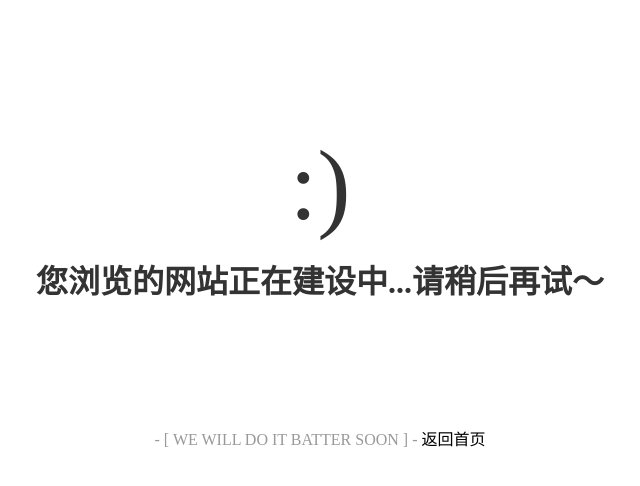
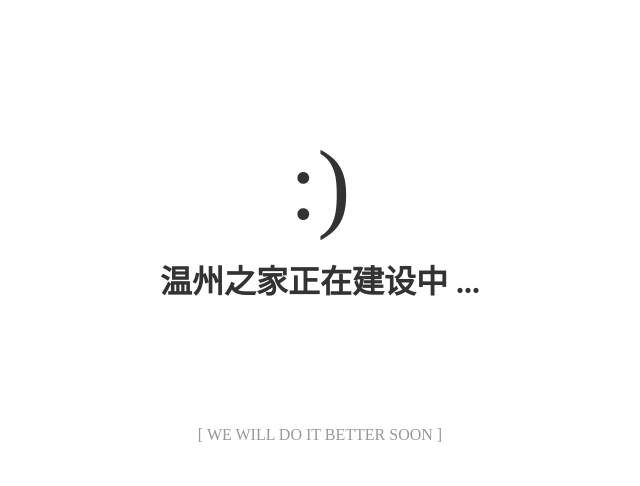
Before and after one commit to Jechiy/WWW, a plain HTML site: page index.html in a window 1280 px wide. Shown: the whole page, without its empty margins (320-960 px from the left). Drawn offline with Linux system fonts and the light colour scheme.

Commit message:
Update index.html

```diff
--- a/index.html
+++ b/index.html
@@ -1,6 +1,6 @@
 <html xmlns="http://www.w3.org/1999/xhtml"><head><meta http-equiv="Content-Type" content="text/html; charset=UTF-8">
 
-<title>网站正在建设中...</title>
+<title>网站建设中...</title>
 <style type="text/css">
 *{ padding: 0; margin: 0; }
 html{ overflow-y: scroll; }
@@ -17,19 +17,13 @@ h1{ font-size: 32px; line-height: 48px; }
 <br><br><br><br><br>
 <center>
 <p class="face">:)</p>
-<h1>您浏览的网站正在建设中...请稍后再试～</h1>
+<h1>温州之家正在建设中 ...</h1>
 </center>
 <div class="content">
 </div>
 </div>
 <br><br><br><br><br><br>
 <div class="copyright">
-<p><center>
-<script type="text/javascript">var cnzz_protocol = (("https:" == document.location.protocol) ? " https://" : " http://");document.write(unescape("%3Cspan id='cnzz_stat_icon_1255890971'%3E%3C/span%3E%3Cscript src='" + cnzz_protocol + "s95.cnzz.com/stat.php%3Fid%3D1255890971' type='text/javascript'%3E%3C/script%3E"));</script>
-<sup></sup> - [ WE WILL DO IT BATTER SOON ] - <a title="官方网站" href="../">返回首页</a>
-
-   </center></p>
+<p><center>[ WE WILL DO IT BETTER SOON ]</center></p>
 </div>
-</body>
-
-</html>
+</body></html>
```
